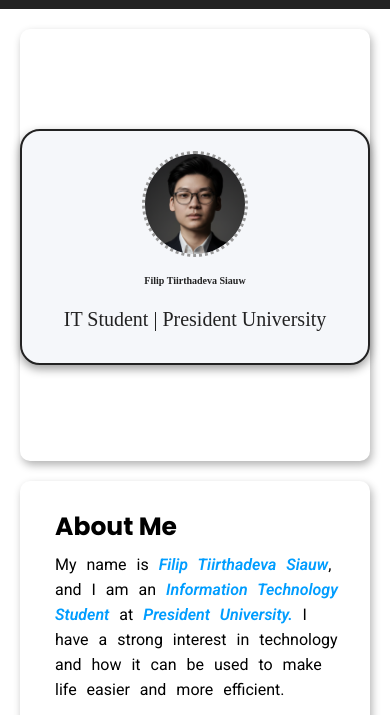
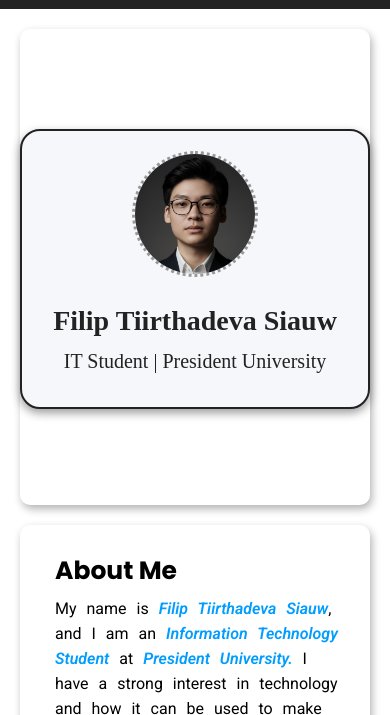
Before and after one commit to Devaaa01/Portfolio, a plain HTML site: page index.html in a window 390 px wide. Shown: the part 74-789 px from the top of the page. Drawn offline with nearby package versions, Linux system fonts and the light colour scheme.

Commit message:
Update style.css

```diff
--- a/style.css
+++ b/style.css
@@ -120,56 +120,13 @@ main{
     align-items: flex-start;
   }
 
-  .profile-section{
-    padding: 60px 0;
-  }
 
-  .profile-section .profile img{
-    width: 100px;
-    height: 100px;
-  }
-
-  .profile-section .profile h3{
-    font-size: 12px;
-    line-height: 1rem;
-  }
-
-  .profile-section .profile p{
-    font-size: 10px;
-    line-height: 1rem;
-  }
 }
 
 /* mobile phone */
 @media (max-width: 480px){
     html{
         font-size: 50%;
-    }
-
-    .profile{
-        max-width: 90%;
-        padding: 15px;
-    }
-
-    .profile-section img{
-        width: 80px;
-        height: 80px;
-    }
-
-    .profile-section .profile h3{
-        font-size: 10px;
-        line-height: 1rem;
-    }
-
-    .profile-section .profile p{
-        font-size: 8px;
-        line-height: 1rem;
-    }
-
-    .profile-section .profile{
-        max-width: 100%;
-        width: 90%;
-        padding: 15px;
     }
 }
 
@@ -245,7 +202,7 @@ main{
     box-shadow: 0 4px 10px rgba(0, 0, 0, 0.391);
     margin-bottom: 2rem;
     background-color: #f5f7fa;
-    overflow-x: hidden;
+    overflow: hidden;
     transition: transform 0.3s ease, color 0.3s ease;
     box-sizing: border-box;
 }
```
